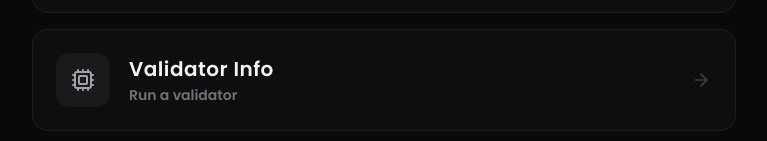
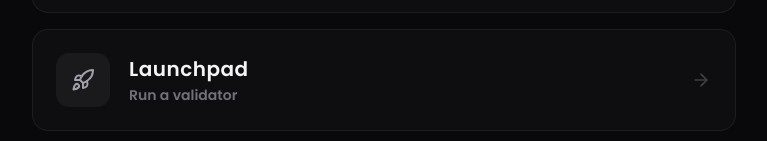
Before and after one commit to jaxnalia/pulsechain.wtf, a SvelteKit app: page / in a window 1280 px wide. Shown: the part 811-952 px from the top of the page, without its empty margins (256-1023 px from the left). Built offline with nearby package versions, Linux system fonts and the light colour scheme.

Commit message:
launchpad

```diff
--- a/src/routes/+page.svelte
+++ b/src/routes/+page.svelte
@@ -9,6 +9,7 @@
         Activity,
         Layers,
         Cpu,
+        Rocket,
     } from "lucide-svelte";
 </script>
 
@@ -303,12 +304,12 @@
                     <div
                         class="p-3.5 rounded-xl bg-zinc-800/50 text-zinc-400 group-hover:bg-zinc-800 group-hover:text-white transition-colors duration-300 ring-1 ring-white/5"
                     >
-                        <Cpu size={24} strokeWidth={2} />
+                        <Rocket size={24} strokeWidth={2} />
                     </div>
                     <div class="flex flex-col text-left gap-0.5">
                         <span
                             class="text-lg sm:text-xl font-semibold tracking-wide text-zinc-100 group-hover:text-white"
-                            >Validator Info</span
+                            >Launchpad</span
                         >
                         <span
                             class="text-sm font-semibold text-zinc-500 group-hover:text-zinc-400 transition-colors"
```
